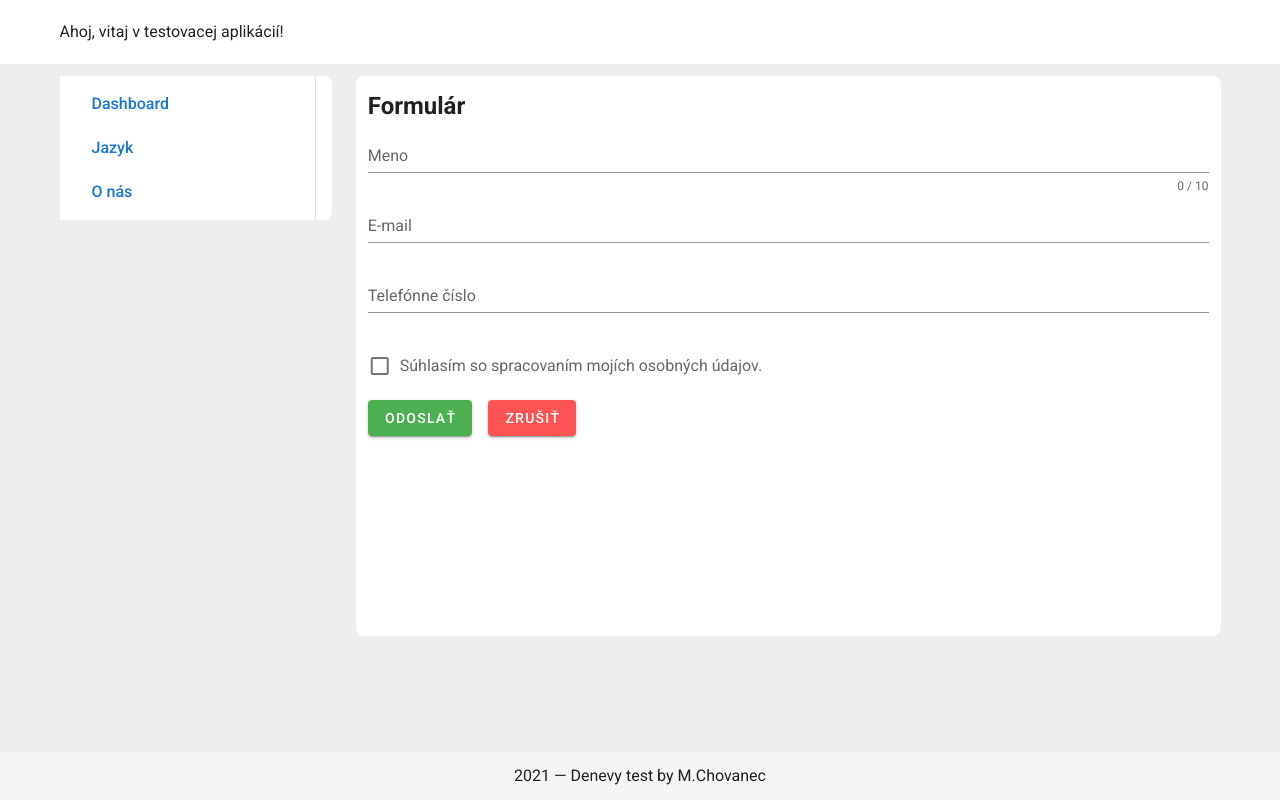
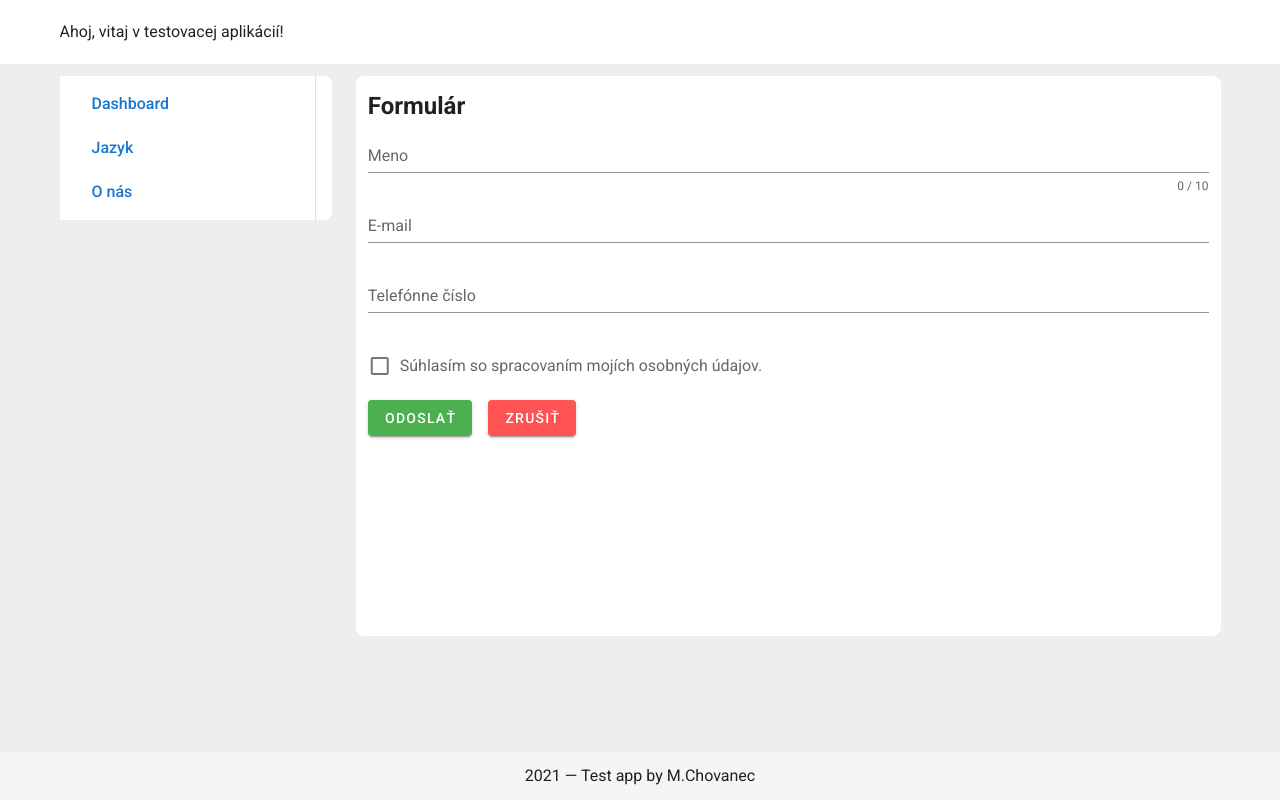
Before and after one commit to chovanecmarek/denevy_test, a Vue app: page / in a window 1280 px wide. Built offline with nearby package versions, Linux system fonts and the light colour scheme.

Commit message:
uprava nazvu

```diff
--- a/public/index.html
+++ b/public/index.html
@@ -5,13 +5,13 @@
     <meta http-equiv="X-UA-Compatible" content="IE=edge">
     <meta name="viewport" content="width=device-width,initial-scale=1.0">
     <link rel="icon" href="<%= BASE_URL %>favicon.ico">
-    <title><%= htmlWebpackPlugin.options.title %></title>
+    <title>Test app</title>
     <link rel="stylesheet" href="https://fonts.googleapis.com/css?family=Roboto:100,300,400,500,700,900">
     <link rel="stylesheet" href="https://cdn.jsdelivr.net/npm/@mdi/font@latest/css/materialdesignicons.min.css">
   </head>
   <body>
     <noscript>
-      <strong>We're sorry but <%= htmlWebpackPlugin.options.title %> doesn't work properly without JavaScript enabled. Please enable it to continue.</strong>
+      <strong>We're sorry but Test app doesn't work properly without JavaScript enabled. Please enable it to continue.</strong>
     </noscript>
     <div id="app"></div>
     <!-- built files will be auto injected -->
--- a/src/components/Footer.vue
+++ b/src/components/Footer.vue
@@ -3,7 +3,7 @@
         class="text-center"
         cols="12"
         >
-        {{ new Date().getFullYear() }} — Denevy test by M.Chovanec
+        {{ new Date().getFullYear() }} — Test app by M.Chovanec
         </v-col>
 </template>
 
```
